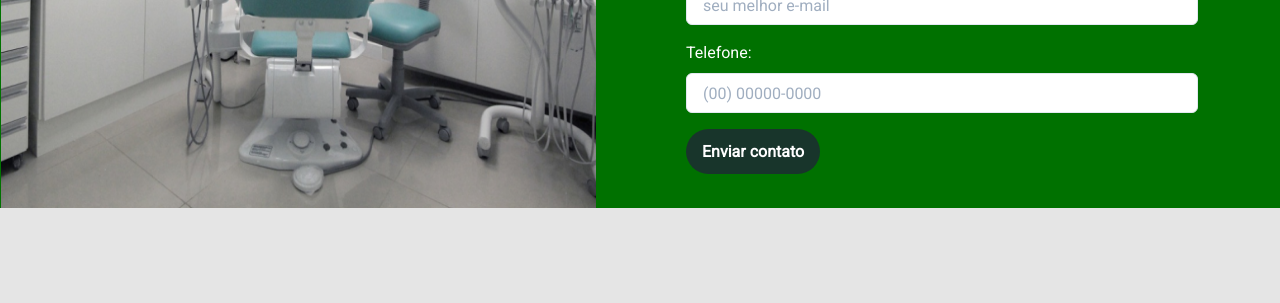
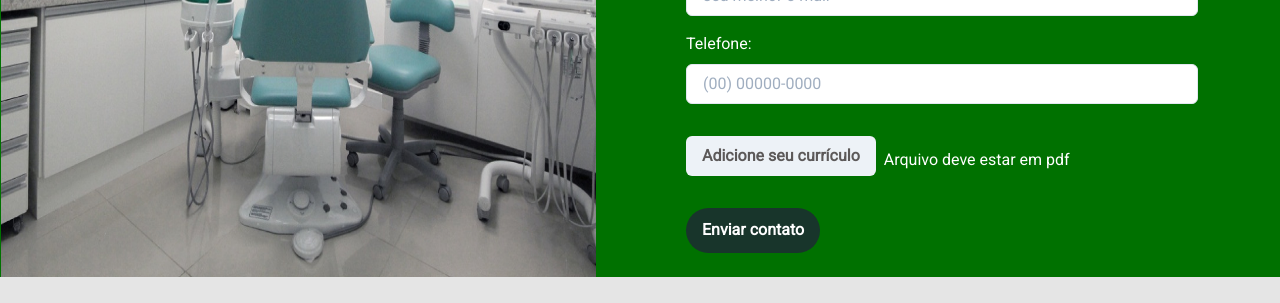
Before and after one commit to odontosos24horas/odontosos, a Next.js app: page / in a window 1280 px wide. Shown: the part 2820-3123 px from the top of the page. Built offline with nearby package versions, Linux system fonts and the light colour scheme; grey boxes are pictures that could not be loaded.

Commit message:
fix: eslint

```diff
--- a/package.json
+++ b/package.json
@@ -31,6 +31,7 @@
     "prettier": "^2.3.2",
     "react": "^17.0.2",
     "react-dom": "^17.0.2",
+    "react-hook-form": "^7.22.5",
     "react-icons": "^4.3.1"
   },
   "devDependencies": {
--- a/src/components/organisms/nextContactUs/index.tsx
+++ b/src/components/organisms/nextContactUs/index.tsx
@@ -1,14 +1,22 @@
-import React, { useState } from 'react'
+import React, { useRef, useState } from 'react'
 import { Field, Form, Formik } from 'formik'
 
-import { Box, FormControl, FormErrorMessage, FormLabel, Input, useToast } from '@chakra-ui/react'
+import { Box, Button, FormControl, FormErrorMessage, FormLabel, Input, useToast, Text } from '@chakra-ui/react'
 import NextButton from '../../atoms/nextButton'
 
 const NextContactUs = () => {
+  const [fileText, setFileText] = useState<string>('Arquivo deve estar em pdf')
+  const inputRef = useRef<HTMLInputElement | null>(null)
   const toast = useToast()
 
-  //   Setting button text
   const [buttonText, setButtonText] = useState('Enviar contato')
+
+  const handleGetFile = () => {
+    inputRef.current?.click()
+    if (inputRef.current?.files && inputRef.current?.files[0]) {
+      setFileText(inputRef.current?.files[0].name)
+    }
+  }
 
   const handleValidationName = (value: any) => {
     let error = ''
@@ -82,41 +90,65 @@ const NextContactUs = () => {
         actions.setSubmitting(false)
       }}
     >
-      {(props) => (
+      {props => (
         <Form>
-          <Field name='name' validate={handleValidationName}>
+          <Field name="name" validate={handleValidationName}>
             {({ field, form }: any) => (
               <FormControl isInvalid={form.errors.name && form.touched.name}>
-                <FormLabel htmlFor='name' color='white'>Nome:</FormLabel>
-                <Input {...field} id='name' placeholder='nome' bg='white' />
+                <FormLabel htmlFor="name" color="white">
+                  Nome:
+                </FormLabel>
+                <Input {...field} id="name" placeholder="nome" bg="white" />
                 <FormErrorMessage>{form.errors.name}</FormErrorMessage>
               </FormControl>
             )}
           </Field>
-          <Field name='email' validate={handleValidationEmail}>
+          <Field name="email" validate={handleValidationEmail}>
             {({ field, form }: any) => (
               <FormControl mt={4} isInvalid={form.errors.email && form.touched.email}>
-                <FormLabel htmlFor='email' color='white'>E-mail:</FormLabel>
-                <Input {...field} id='email' placeholder='seu melhor e-mail' bg='white' />
+                <FormLabel htmlFor="email" color="white">
+                  E-mail:
+                </FormLabel>
+                <Input {...field} id="email" placeholder="seu melhor e-mail" bg="white" />
                 <FormErrorMessage>{form.errors.email}</FormErrorMessage>
               </FormControl>
             )}
           </Field>
-          <Field name='phone' validate={handleValidationPhone}>
+          <Field name="phone" validate={handleValidationPhone}>
             {({ field, form }: any) => (
               <FormControl mt={4} isInvalid={form.errors.phone && form.touched.phone}>
-                <FormLabel htmlFor='phone' color='white'>Telefone:</FormLabel>
-                <Input {...field} id='phone' placeholder='(00) 00000-0000' bg='white' />
+                <FormLabel htmlFor="phone" color="white">
+                  Telefone:
+                </FormLabel>
+                <Input {...field} id="phone" placeholder="(00) 00000-0000" bg="white" />
                 <FormErrorMessage>{form.errors.email}</FormErrorMessage>
               </FormControl>
             )}
           </Field>
-          <Box mt={4}>
-            <NextButton
-              bg='next-dark'
-              isLoading={props.isSubmitting}
-              type='submit'
-            >
+          <Field name="file" validate={handleValidationPhone}>
+            {({ form }: any) => (
+              <FormControl display='flex' mt={8} isInvalid={form.errors.phone && form.touched.phone}>
+                <Button onClick={handleGetFile}>Adicione seu currículo</Button>
+                <Text ms={2} mt={3} color="white">
+                  {fileText}
+                </Text>
+                <Input
+                  display="none"
+                  id="getFile"
+                  type="file"
+                  name="arquivo"
+                  bg="white"
+                  onChange={handleGetFile}
+                  ref={(e) => {
+                    inputRef.current = e
+                  }}
+                />
+                <FormErrorMessage>{form.errors.email}</FormErrorMessage>
+              </FormControl>
+            )}
+          </Field>
+          <Box mt={8}>
+            <NextButton bg="next-dark" isLoading={props.isSubmitting} type="submit">
               {buttonText}
             </NextButton>
           </Box>
```
